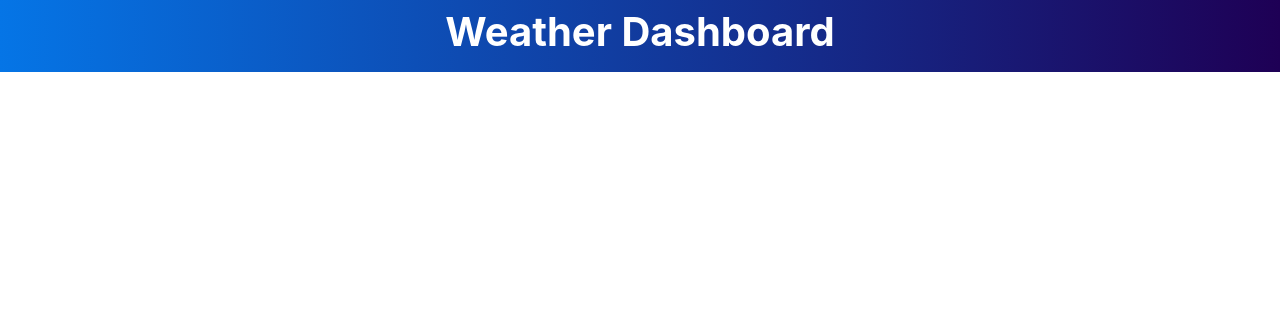
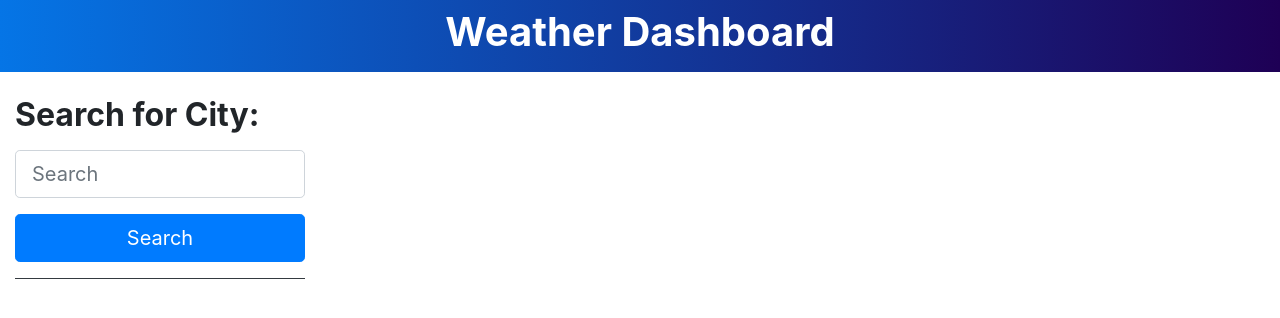
Before and after one commit to hnava47/WeatherDashboardH6, a plain HTML site: page index.html in a window 1280 px wide. Drawn offline with nearby package versions, Linux system fonts and the light colour scheme.

Commit message:
Added search boxes and button

```diff
--- a/index.html
+++ b/index.html
@@ -13,6 +13,18 @@
                 Weather Dashboard
             </h1>
         </nav>
+        </br>
+        <div class="col-3">
+            <div class="border-bottom border-dark">
+                <h2 class="font-weight-bold">Search for City:</h2>
+                <div class="input-group input-group-lg my-3">
+                    <input type="text" class="form-control" placeholder="Search" aria-label="Search" aria-describedby="inputGroup-sizing-lg">
+                </div>
+                <div class="mb-3">
+                    <button type="button" class="btn btn-primary btn-lg btn-block">Search</button>
+                </div>
+            </div>
+        </div>
         <script src="https://code.jquery.com/jquery-3.6.0.min.js" integrity="sha256-/xUj+3OJU5yExlq6GSYGSHk7tPXikynS7ogEvDej/m4=" crossorigin="anonymous"></script>
         <script src="https://cdn.jsdelivr.net/npm/bootstrap@4.5.3/dist/js/bootstrap.bundle.min.js" integrity="sha384-ho+j7jyWK8fNQe+A12Hb8AhRq26LrZ/JpcUGGOn+Y7RsweNrtN/tE3MoK7ZeZDyx" crossorigin="anonymous"></script>
         <script src=./assets/js/script.js></script>
```
